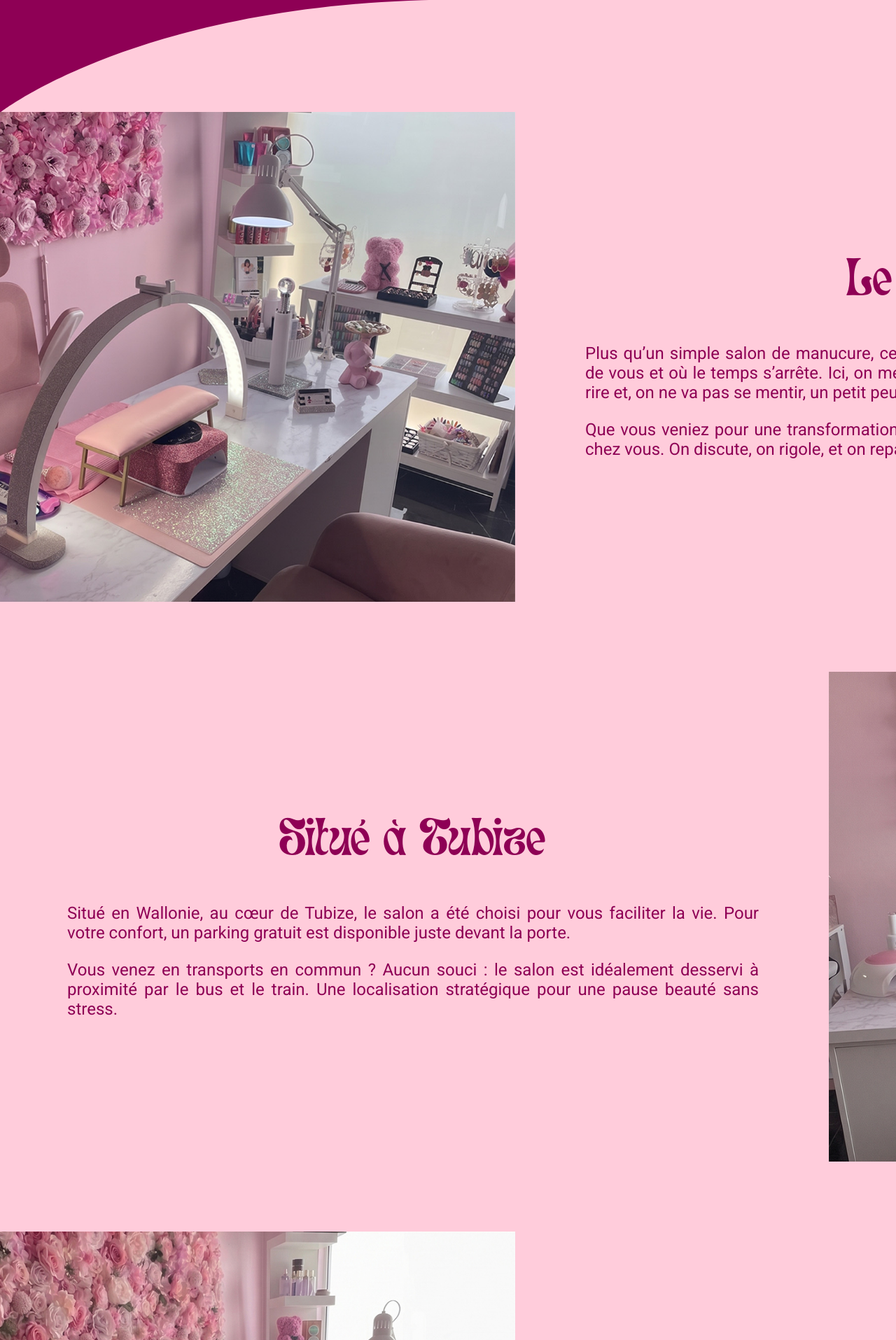
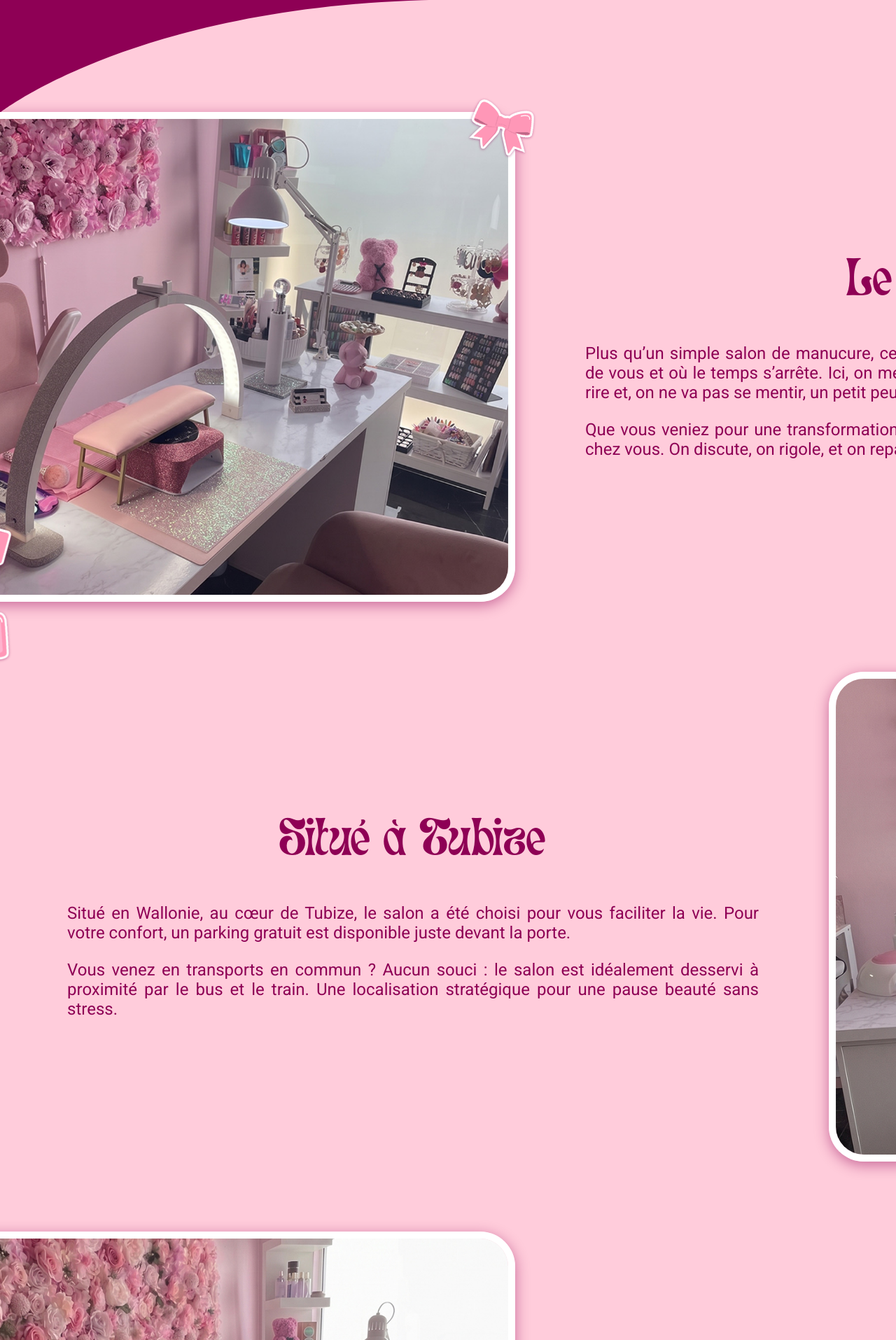
Before and after one commit to SacreOphelie/NailShine, a Next.js app: page /qui-suis-je in a window 1280 px wide. Shown: the part 665-2580 px from the top of the page at 70% size. Built offline with nearby package versions, Linux system fonts and the light colour scheme; no server answers.

Commit message:
finalisation du design de la slide studio

```diff
--- a/src/app/qui-suis-je/page.jsx
+++ b/src/app/qui-suis-je/page.jsx
@@ -42,7 +42,10 @@ export default function PageAbout() {
                     <div className="container-salon">
                         <div className="wrapper">
                             <div className="photo">
-                                <Image src="/images/prothesiste/salon_1(web).jpg" alt="Studio"  width={500} height={300}/>
+                                <Image src="/images/illustrations/Noeud.png" alt="Étoile" className="illu" width={75} height={75} id="noeud"/>
+                                <Image src="/images/prothesiste/salon_1(web).jpg" alt="Studio"  width={500} height={300} className="photo-studio"/>
+                                <Image src="/images/illustrations/Vernis.png" alt="Étoile" className="illu" width={75} height={75} id="vernis"/>
+
                             </div>
                             <div className="container-texte">
                                 <h2>Le studio</h2>
@@ -73,7 +76,8 @@ export default function PageAbout() {
                                 </div>
                             </div>
                             <div className="photo">
-                                <Image src="/images/prothesiste/salon_2(web).jpg" alt="Studio"  width={500} height={300}/>
+                                <Image src="/images/prothesiste/salon_2(web).jpg" alt="Studio"  width={500} height={300} className="photo-studio"/>
+                                <Image src="/images/illustrations/Cuticule.png" alt="Étoile" className="illu" width={75} height={75} id="cuticule"/>
                             </div>
                         </div>
                     </div>
@@ -82,16 +86,19 @@ export default function PageAbout() {
                     <div className="container-quali">
                         <div className="wrapper">
                             <div className="photo">
-                                <Image src="/images/prothesiste/salon_3(web).jpg" alt="Studio"  width={500} height={300}/>
+                                <Image src="/images/prothesiste/salon_3(web).jpg" alt="Studio"  width={500} height={300} className="photo-studio"/>
+                                <Image src="/images/illustrations/Rond.png" alt="Étoile" className="illu" width={75} height={75} id="rond"/>
+                                <Image src="/images/illustrations/Rond.png" alt="Étoile" className="illu" width={75} height={75} id="rond2"/>
+
                             </div>
                             <div className="container-texte">
                                 <h2>Qualité</h2>
                                 <div className="texte">
                                     <p>
-                                        Situé en Wallonie, au cœur de Tubize, le salon a été choisi pour vous faciliter la vie. Pour votre confort, un parking gratuit est disponible juste devant la porte.
+                                        Parce que la beauté ne va pas sans la santé, j'accorde une importance capitale à l'hygiène au sein du salon. Chaque outil est rigoureusement désinfecté et j'utilise exclusivement des produits de haute qualité professionnelle.
                                     </p>
                                     <p>
-                                        Vous venez en transports en commun ? Aucun souci : le salon est idéalement desservi à proximité par le bus et le train. Une localisation stratégique pour une pause beauté sans stress.
+                                        Mon objectif ? Vous offrir une tenue longue durée et un résultat impeccable, tout en respectant la nature de vos ongles naturels. Vous êtes entre de bonnes mains.
                                     </p>
                                 </div>
                             </div>
--- a/src/styles/about.scss
+++ b/src/styles/about.scss
@@ -140,10 +140,47 @@
                     width:900px;
                     height:700px;
                     flex-shrink:0;
-                    img{
+                    border-top-right-radius:$border-radius-max;
+                    border-bottom-right-radius:$border-radius-max;
+                    @include border($width:10px);
+                    border-left:none;
+                    @include shadow();
+                    transform: translateZ(0);
+                    will-change: transform;
+                    .photo-studio{
                         width:100%;
                         height:100%;
                         object-fit:cover;
+                        border-bottom-right-radius: calc(#{$border-radius-max} - 10px);
+                        border-top-right-radius: calc(#{$border-radius-max} - 10px);
+                    }
+                    #noeud{
+                        width:100px;
+                        top:-25px;
+                        right:-40px;
+                        transform: rotate(15deg);
+                    }
+                    #vernis{
+                        width:100px;
+                        bottom:-100px;
+                        left:100px;
+                        transform: rotate(-10deg);
+                    }
+                    #cuticule{
+                        width:75px;
+                        bottom:-75px;
+                        right:100px;
+                        transform: rotate(10deg);
+                    }
+                    #rond{
+                        width:100px;
+                        bottom:-40px;
+                        right:-40px;
+                    }
+                    #rond2{
+                        width:50px;
+                        bottom:25px;
+                        right:45px;
                     }
                 }
                 .container-texte{
@@ -170,7 +207,20 @@
     .container-location{
         .photo{
             margin-right:-260px;
+            @include border($width:10px);
             margin-left:0 !important;
+            border-left: $color-white solid 10px !important;
+            border-top-left-radius:$border-radius-max;
+            border-bottom-left-radius:$border-radius-max;
+            border-right:none !important;
+            border-top-right-radius:0px !important;
+            border-bottom-right-radius:0px !important;
+            img{
+                border-bottom-left-radius: calc(#{$border-radius-max} - 10px);
+                border-top-left-radius: calc(#{$border-radius-max} - 10px);
+                border-top-right-radius:0px !important;
+                border-bottom-right-radius:0px !important;
+            }
         }
     }
 }
--- a/src/styles/style.scss
+++ b/src/styles/style.scss
@@ -11,6 +11,7 @@ body{
     background-size:cover;
     background-position:center center;
     background-attachment:fixed;
+    overflow-x:hidden;
 
 }
 
```
